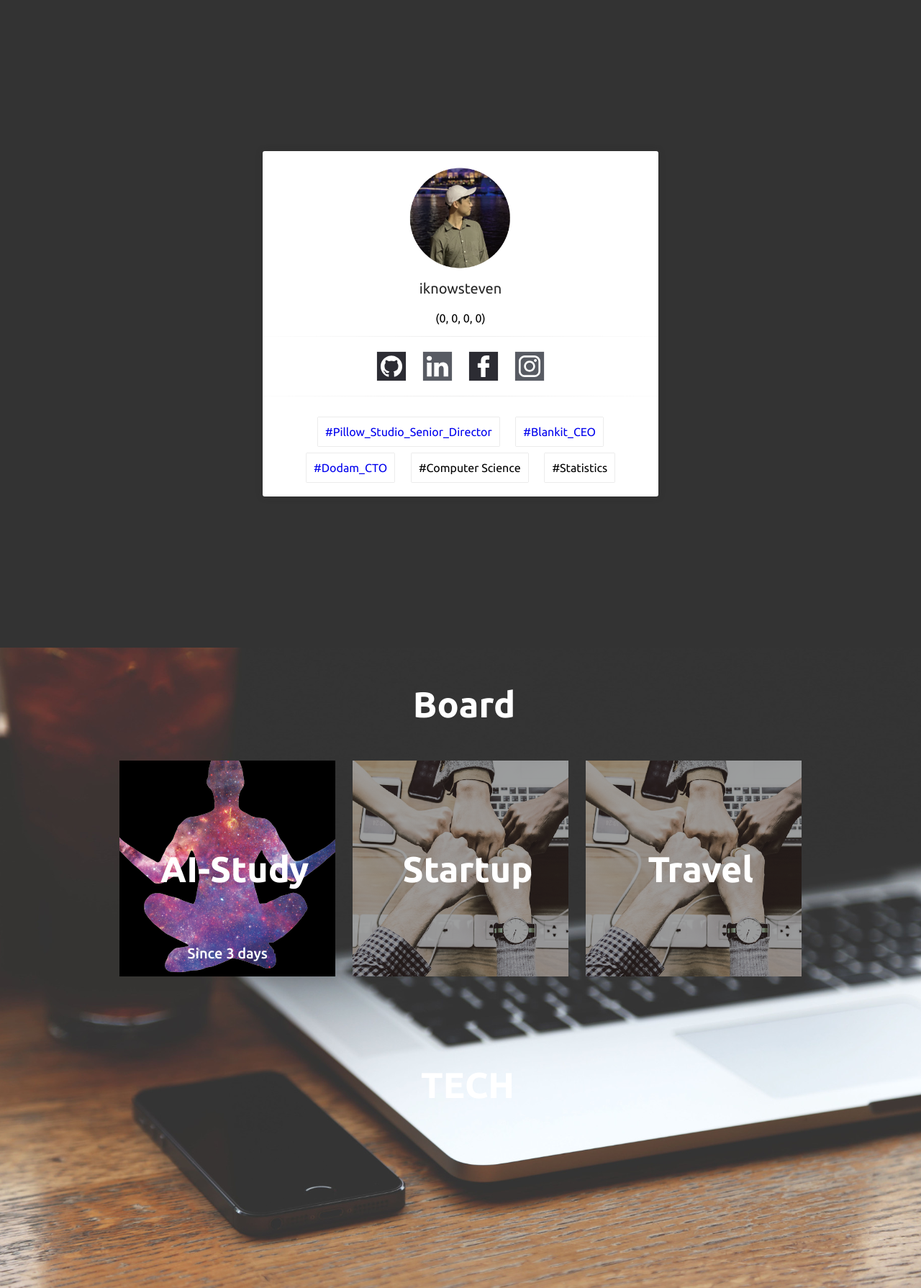
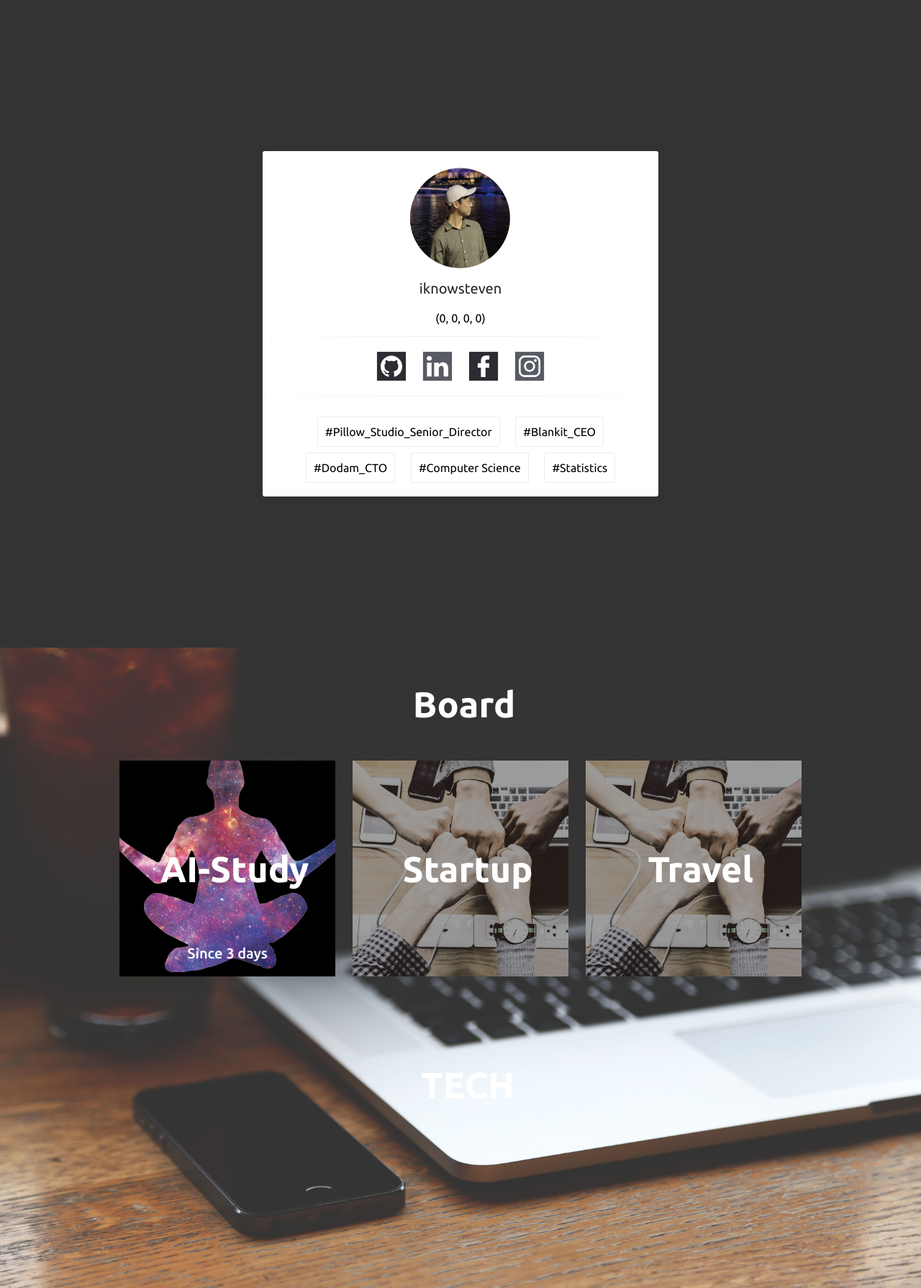
Before and after one commit to iknowSteven/iknowSteven.github.io, a Jekyll site: the page built from index.md, in a window 1280 px wide. Shown: the whole page at 72% size. Built offline with Jekyll 4.4.1, drawn with Linux system fonts in a browser that asks for light colours; our own code applies the rules of GitHub Pages for plain Markdown files.

Commit message:
no message

```diff
--- a/_layouts/home.html
+++ b/_layouts/home.html
@@ -22,9 +22,9 @@
         </div>
         <hr class="hr_line">
         <div id="home_main_bio_container">
-            <a href="https://www.pillowstudio.co.kr"><p class="home_main_bio">#Pillow_Studio_Senior_Director</p></a>
-            <a href="https://www.blossom.wiki"><p class="home_main_bio">#Blankit_CEO</p></a>
-            <a href="https://www.dodam.care"><p class="home_main_bio">#Dodam_CTO</p></a>
+            <a class="home_main_link" href="https://www.pillowstudio.co.kr"><p class="home_main_bio">#Pillow_Studio_Senior_Director</p></a>
+            <a class="home_main_link" href="https://www.blossom.wiki"><p class="home_main_bio">#Blankit_CEO</p></a>
+            <a class="home_main_link" href="https://www.dodam.care"><p class="home_main_bio">#Dodam_CTO</p></a>
             <p class="home_main_bio">#Computer Science</p>
             <p class="home_main_bio">#Statistics</p>
         </div>
```
